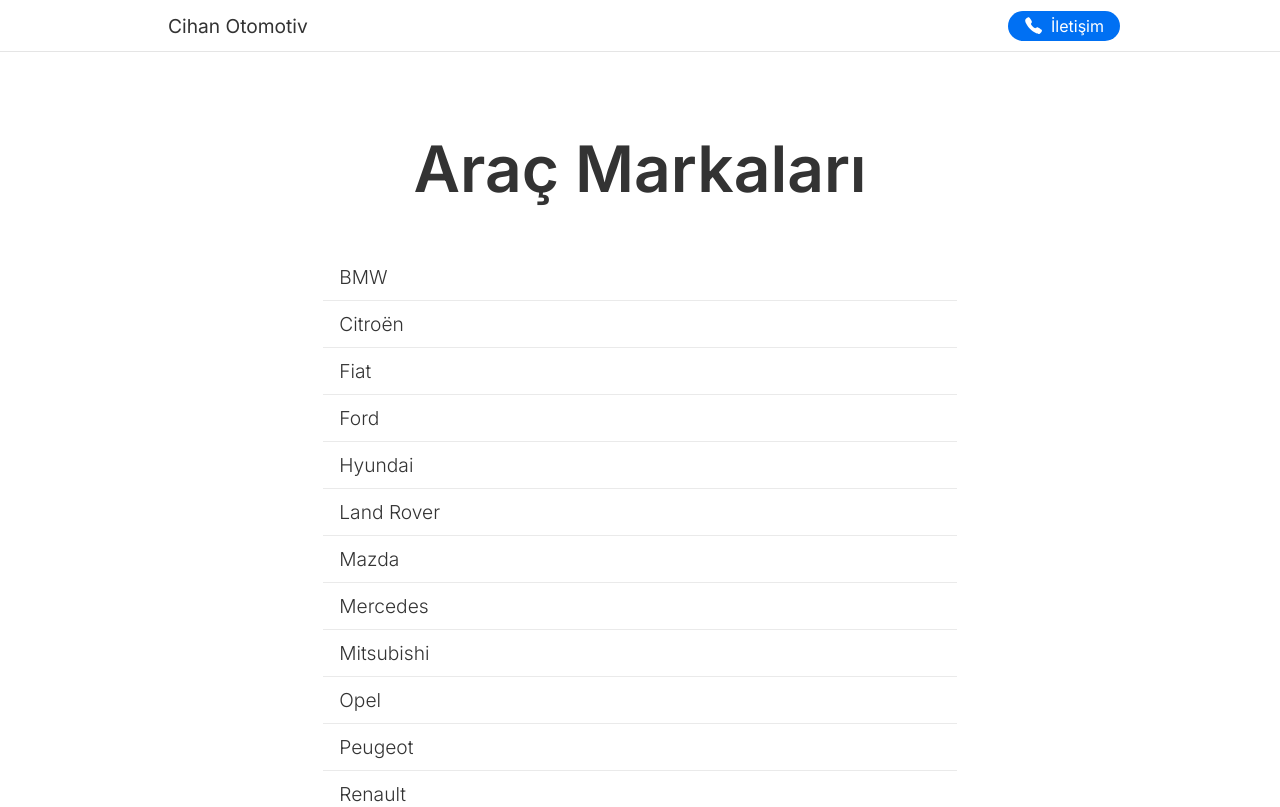
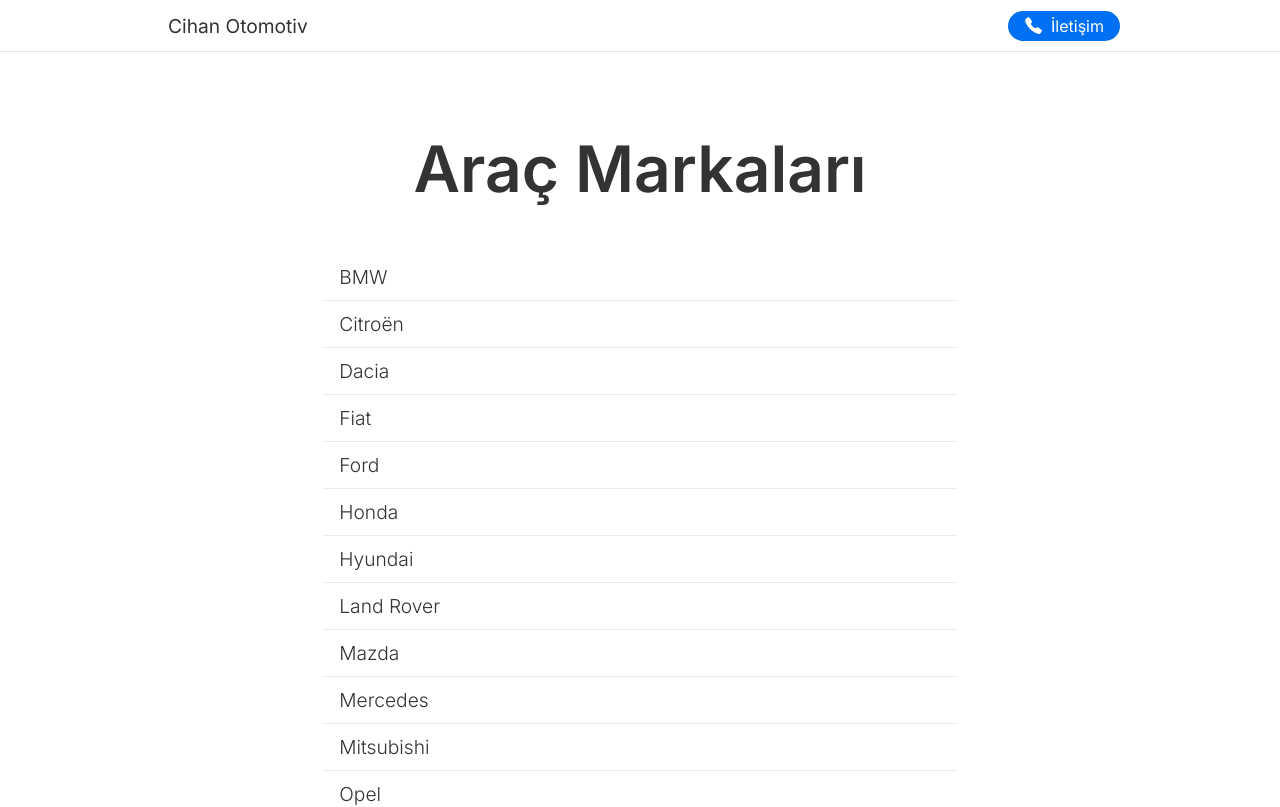
Before and after one commit to cihanoto/cihan-oto.com, a Next.js app: page /markalar in a window 1280 px wide. Shown: the top 807 px of the page. Built offline with nearby package versions, Linux system fonts and the light colour scheme.

Commit message:
add new brands

```diff
--- a/constants/brands.js
+++ b/constants/brands.js
@@ -8,12 +8,20 @@
 		image: "/public/images/citroen.png"
 	},
 	{
+		text: "Dacia",
+		image: "/public/images/dacia.png"
+	},
+	{
 		text: "Fiat",
 		image: "/public/images/fiat.png"
 	},
 	{
 		text: "Ford",
 		image: "/public/images/ford.png"
+	},
+	{
+		text: "Honda",
+		image: "/public/images/honda.png"
 	},
 	{
 		text: "Hyundai",
```
